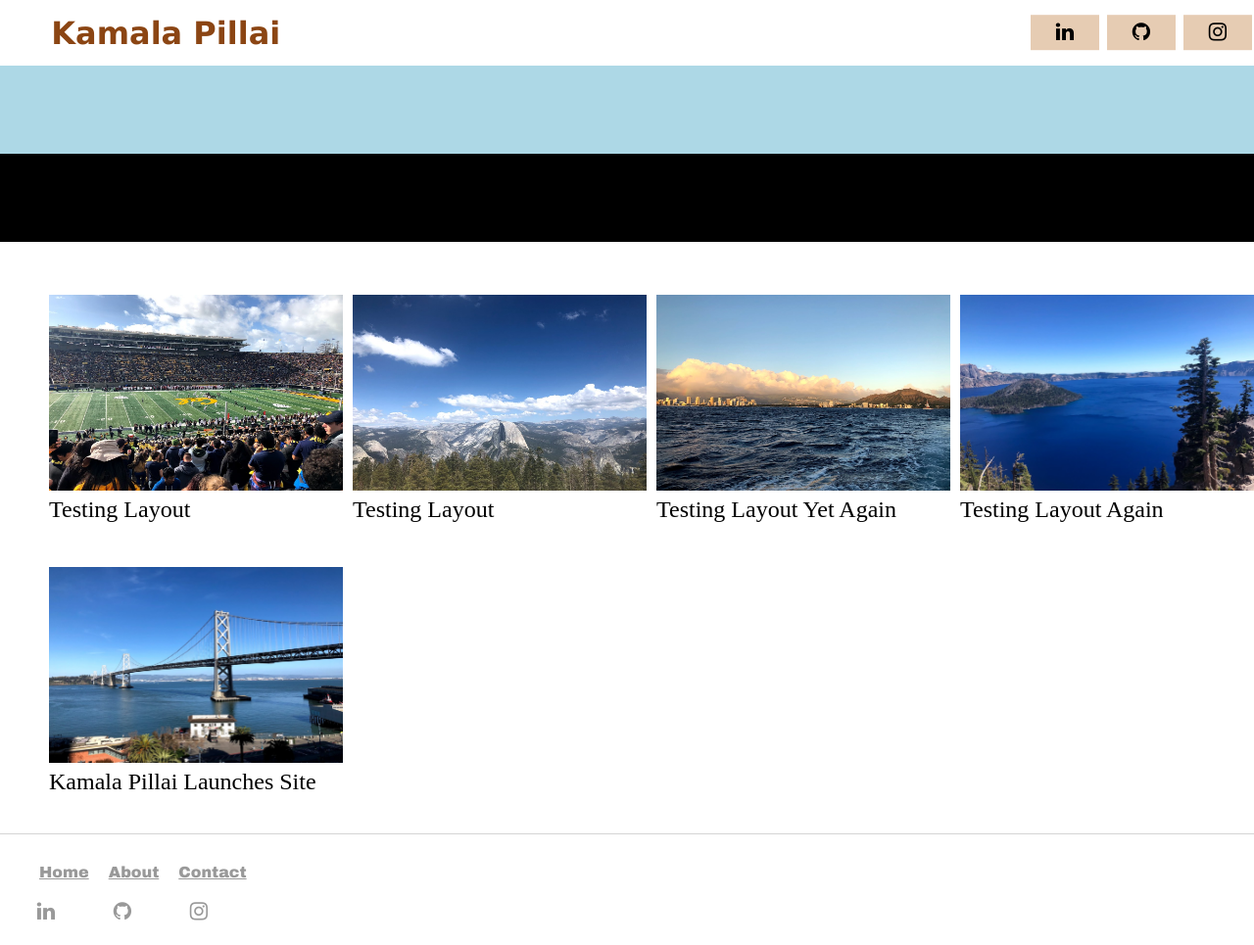
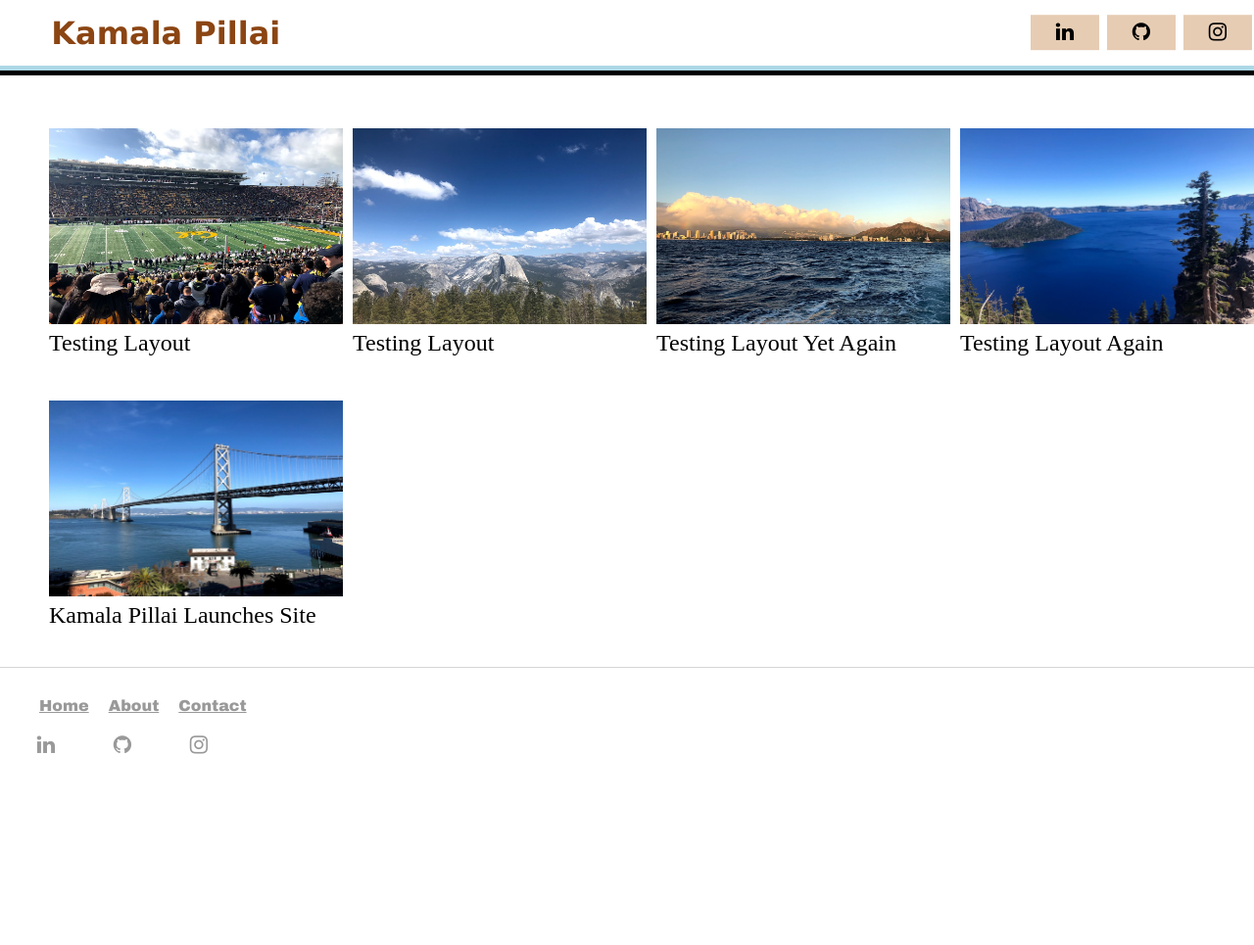
Before and after one commit to kpill/kpill.github.io, a Jekyll site: the page built from index.html, in a window 1280 px wide. Shown: the whole page at 98% size. Built offline with Jekyll 4.4.1, drawn with Linux system fonts in a browser that asks for light colours; after the commit the page ends 900 px from its top, so only the background shows below that.

Commit message:
Update main.css

```diff
--- a/css/main.css
+++ b/css/main.css
@@ -214,13 +214,13 @@ html, body {
 
 	.welcome-box-blue {
 		background-color: lightblue;
-		height: 7vw;
+		height: 5px;
 		width: 100vw;
 	}
 
 	.welcome-box-black {
 		background-color: black;
-		height: 7vw;
+		height: 5px;
 		width: 100vw;
 	}
 
```
